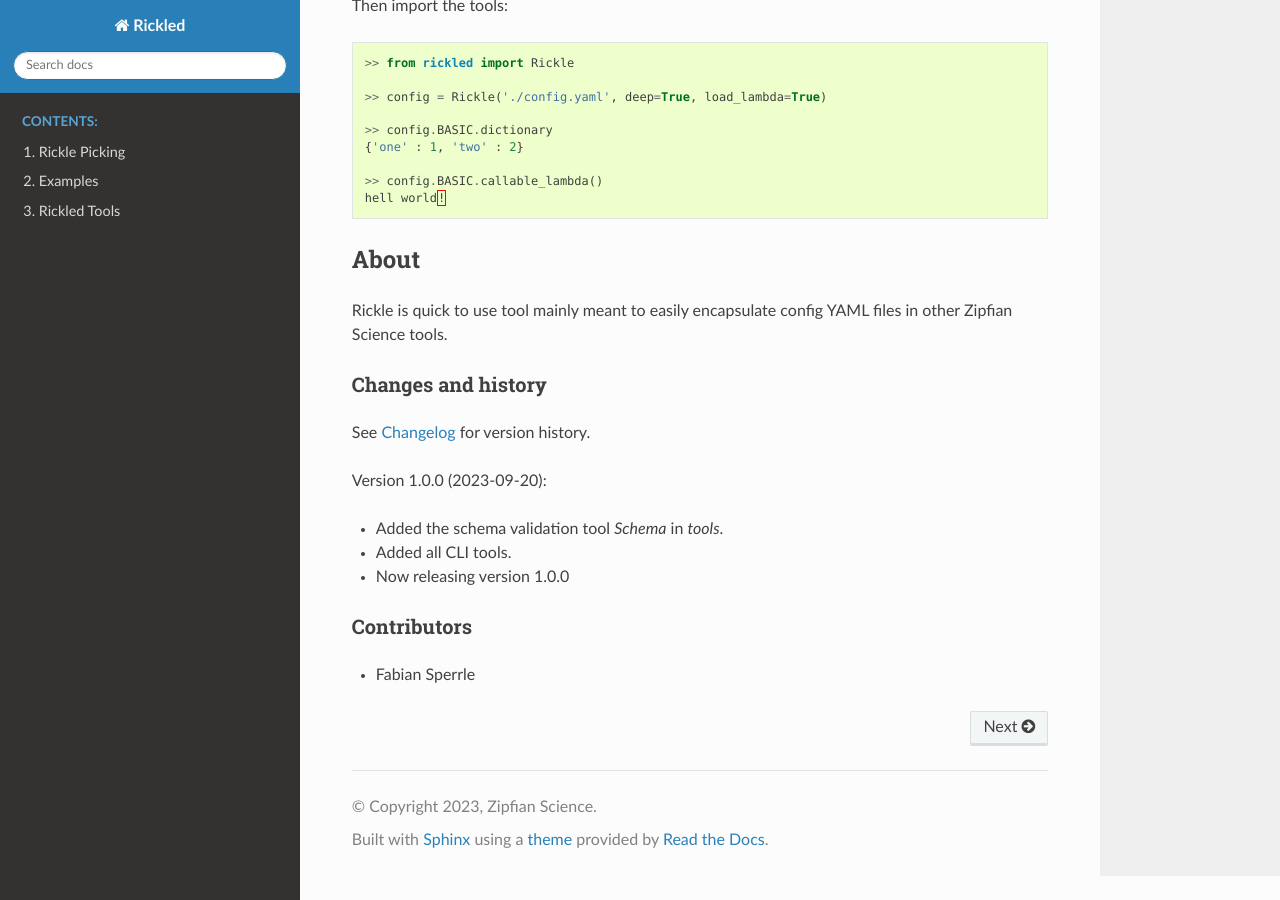
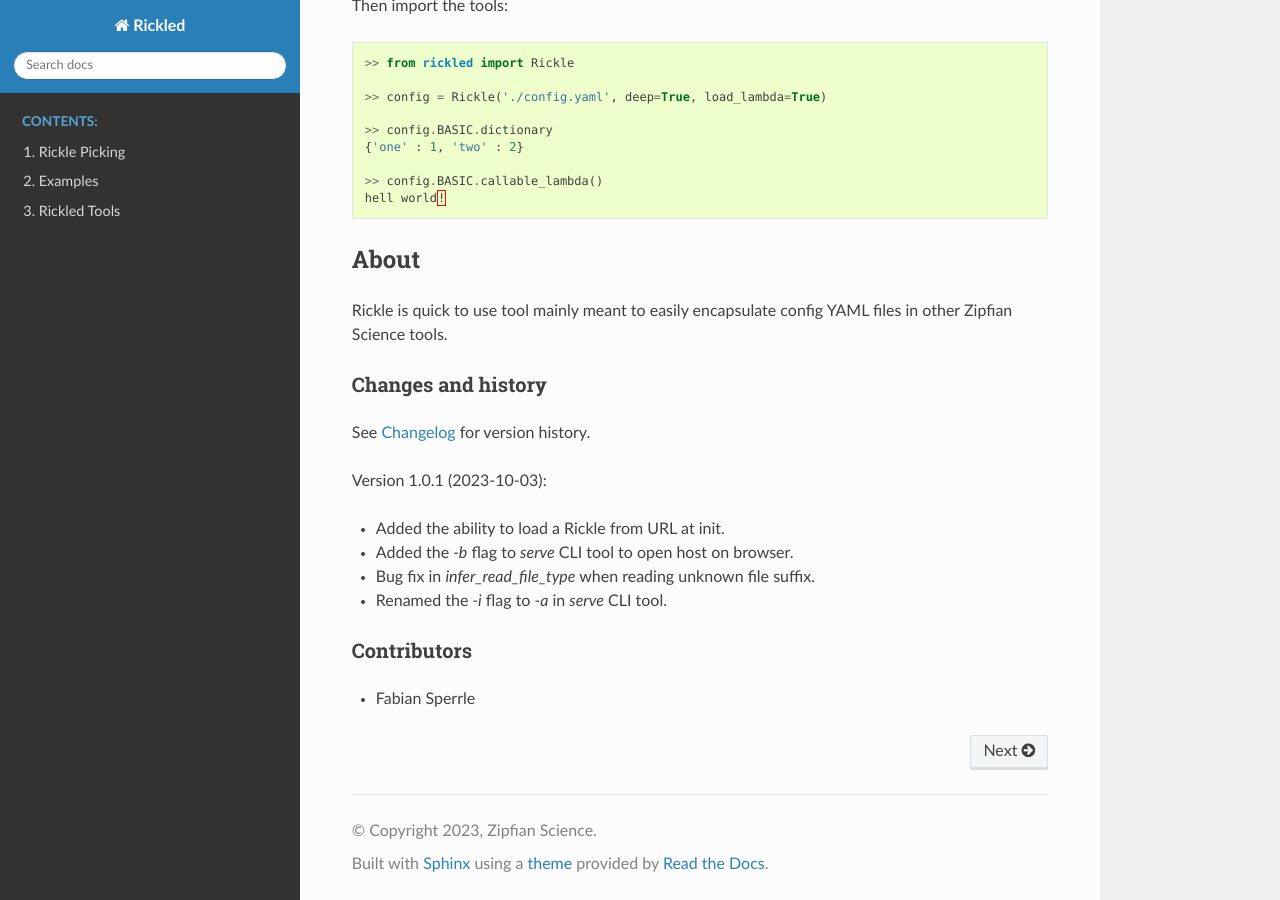
Before and after one commit to Zipfian-Science/rickled, a Sphinx documentation site: the page built from docs/source/index.rst, in a window 1280 px wide and 900 px high, scrolled down 1740 px. Built offline with Sphinx 7.4.7 and the Read the Docs theme 2.0.0, drawn with Linux system fonts in a browser that asks for light colours.

Commit message:
deploy: dropped v 1.0.1

```diff
--- a/deploy.py
+++ b/deploy.py
@@ -69,6 +69,7 @@ def upload_docs_via_ftp():
     try:
         with ftplib.FTP(os.getenv('FTP_HOST'), os.getenv('FTP_USERNAME'), os.getenv('FTP_PASSWORD')) as ftp:
             ftp.cwd(os.getenv('FTP_DIRECTORY'))
+            ftp.set_pasv(False)
 
             for f in glob.glob('./docs/build/html/*'):
                 if os.path.isfile(f):
--- a/docs/source/index.rst
+++ b/docs/source/index.rst
@@ -104,11 +104,12 @@ Changes and history
 See :ref:`changelog-page` for version history.
 
 
-Version 1.0.0 (2023-09-20):
+Version 1.0.1 (2023-10-03):
 
-* Added the schema validation tool `Schema` in `tools`.
-* Added all CLI tools.
-* Now releasing version 1.0.0
+* Added the ability to load a Rickle from URL at init.
+* Added the `-b` flag to `serve` CLI tool to open host on browser.
+* Bug fix in `infer_read_file_type` when reading unknown file suffix.
+* Renamed the `-i` flag to `-a` in `serve` CLI tool.
 
 
 Contributors
--- a/rickled/__version__.py
+++ b/rickled/__version__.py
@@ -1,2 +1,2 @@
-__version__ = '1.0.1'
+__version__ = '1.0.2'
 __date__ = "2023-10-03"
```
Also changed, not shown: 2 other files.
